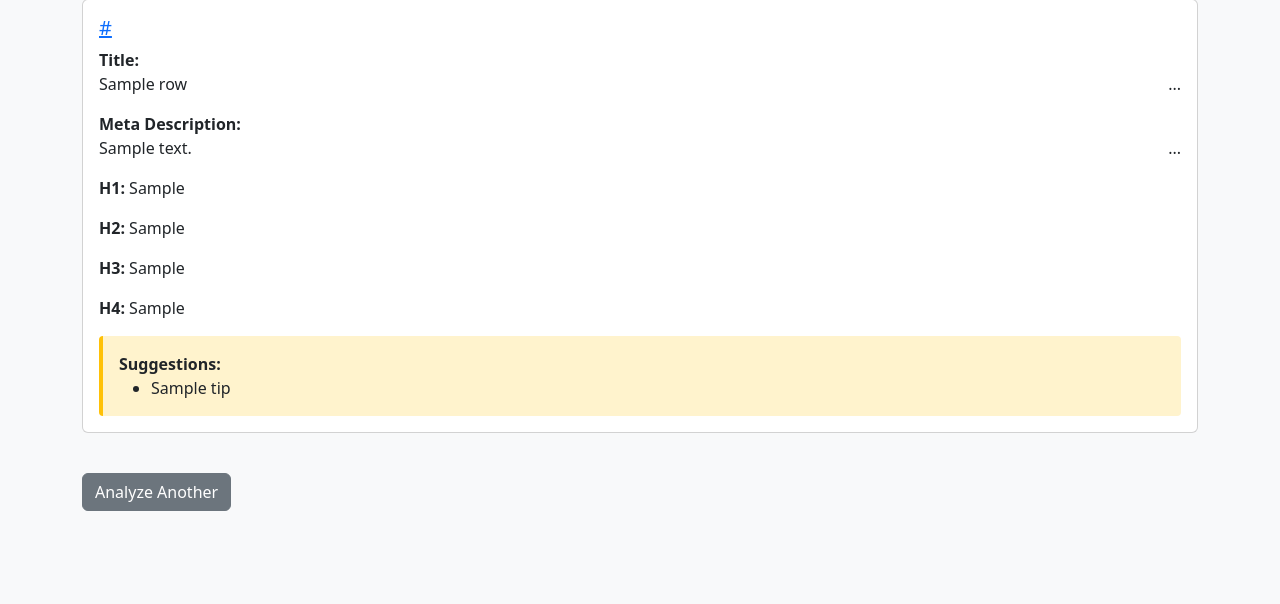
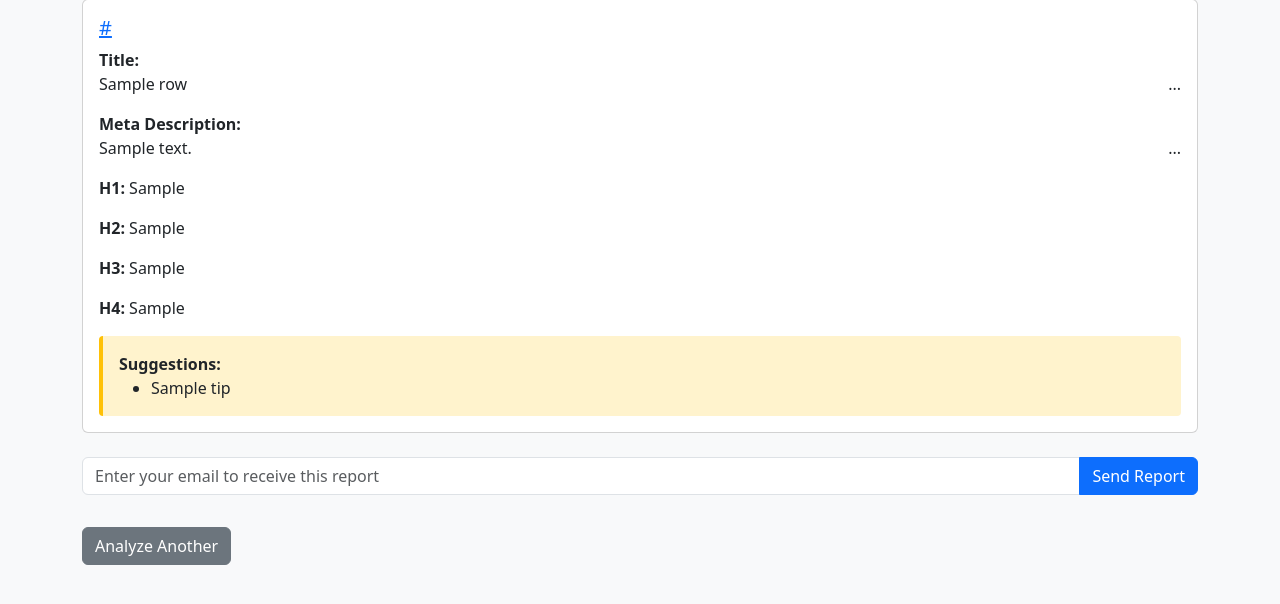
Before and after one commit to SmashingPixelsTools/seo-webscraper, a Flask app: template templates/results.html in a window 1280 px wide. Shown: the part 87-691 px from the top of the page. Run offline with Flask 3, Linux system fonts and the light colour scheme; the template is opened without the code that fills it: most values are stand-ins (such as "Sample title", 1, 10 or a date in 2020).

Commit message:
Add files via upload

```diff
--- a/templates/results.html
+++ b/templates/results.html
@@ -68,6 +68,14 @@
         </div>
       </div>
     {% endfor %}
+
+    <form action="/send_report" method="post" class="mt-4">
+      <div class="input-group mb-3">
+        <input type="email" name="email" class="form-control" placeholder="Enter your email to receive this report" required>
+        <button type="submit" class="btn btn-primary">Send Report</button>
+      </div>
+    </form>
+
     <a href="/" class="btn btn-secondary mt-3">Analyze Another</a>
   </div>
 
```
